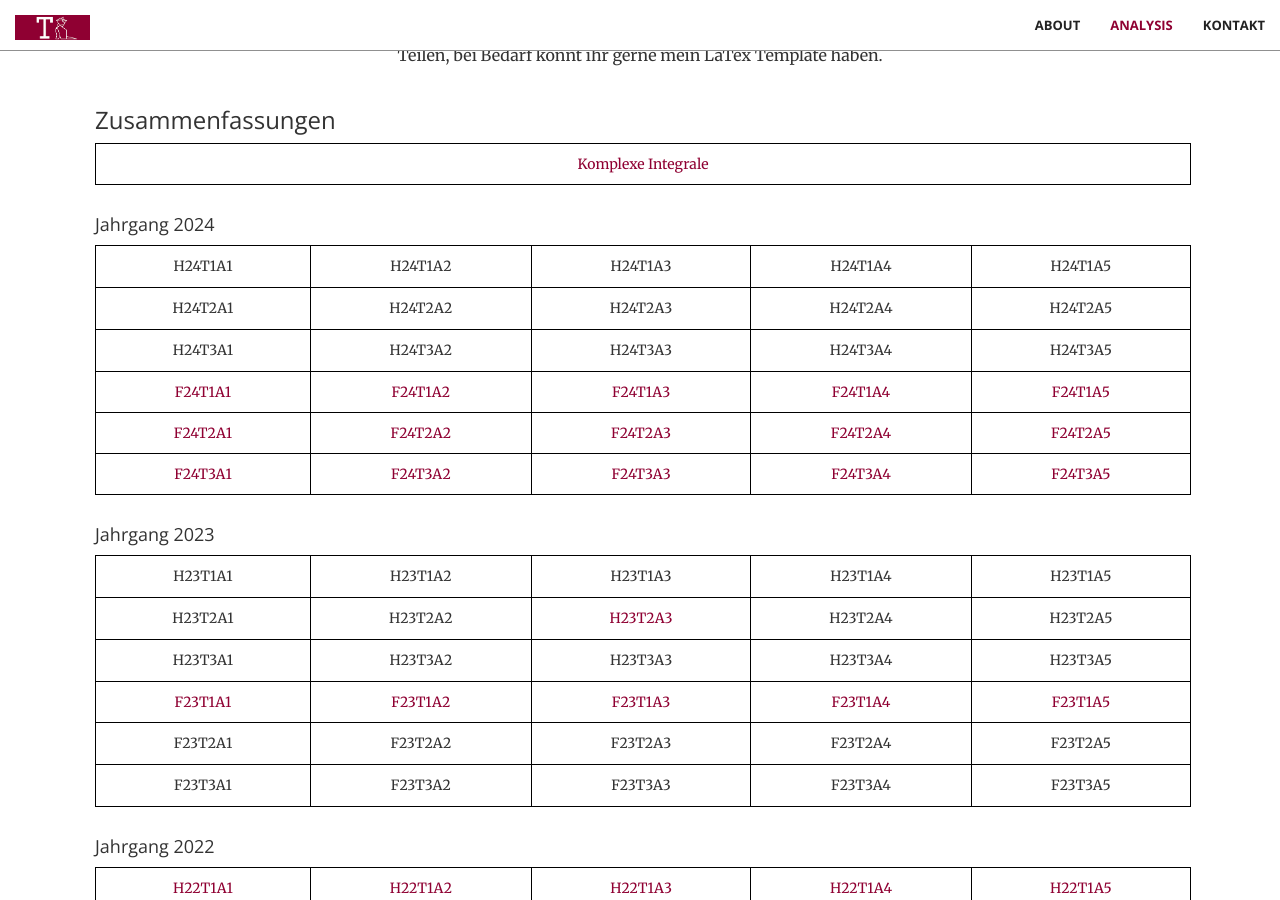
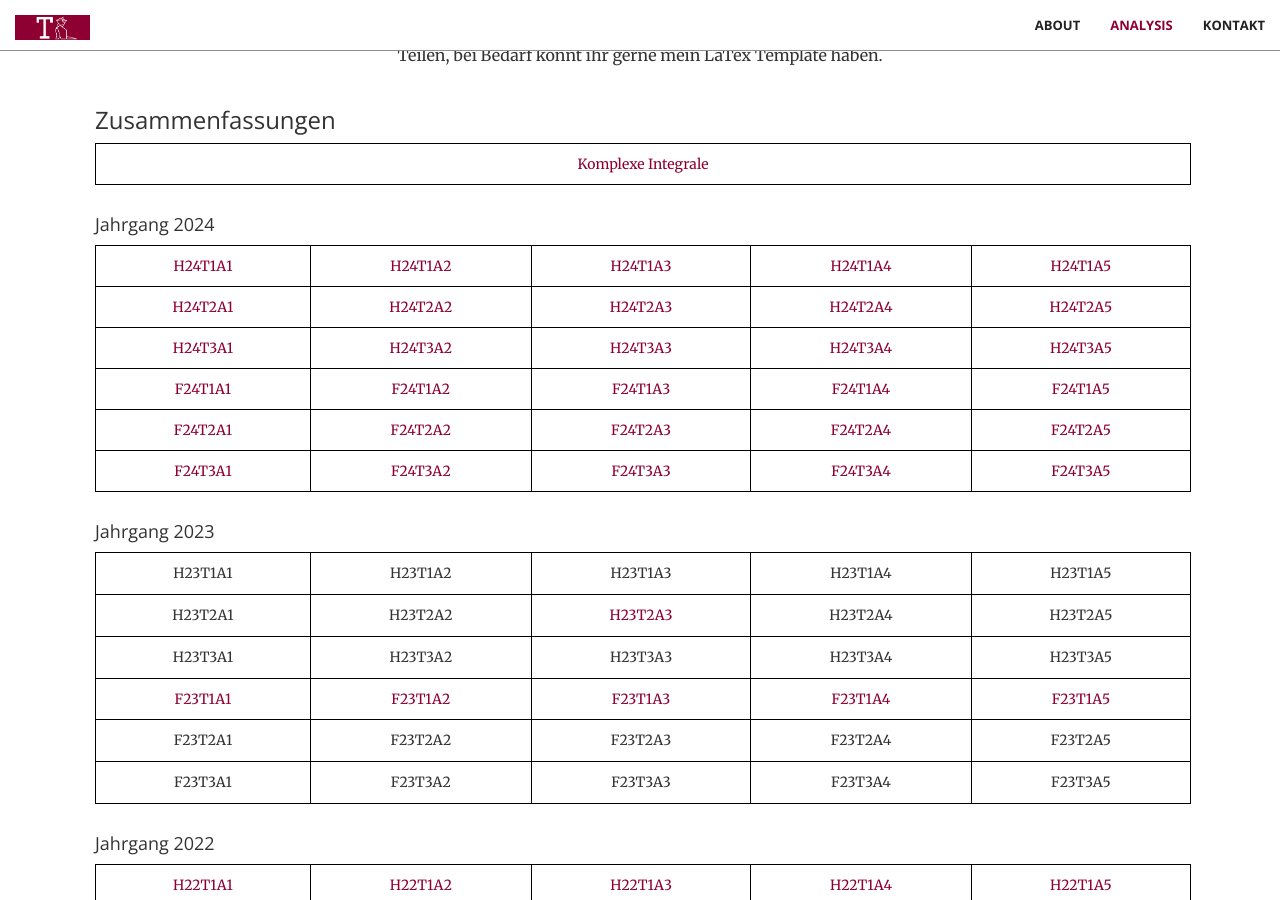
Before and after one commit to trabaldini/trabaldini.github.io, a Jekyll site: the page built from index.html, in a window 1280 px wide and 900 px high, scrolled down 1570 px. Built offline with Jekyll 4.4.1, drawn with Linux system fonts in a browser that asks for light colours; some web fonts are replaced.

Commit message:
adds all H24 exams

```diff
--- a/_includes/math.html
+++ b/_includes/math.html
@@ -32,53 +32,53 @@
                         <tbody>
                             <tr>
                                 <td>
-                                    <p>H24T1A1</p>
+                                    <a href="aufg/H24T1A1_RA.pdf" target="_blank">H24T1A1</a>
                                 </td>
                                 <td>
-                                    <p>H24T1A2</p>
+                                    <a href="aufg/H24T1A2_FT.pdf" target="_blank">H24T1A2</a>
                                 </td>
                                 <td>
-                                    <p>H24T1A3</p>
+                                    <a href="aufg/H24T1A3_FT.pdf" target="_blank">H24T1A3</a>
                                 </td>
                                 <td>
-                                    <p>H24T1A4</p>
+                                    <a href="aufg/H24T1A4_DGL.pdf" target="_blank">H24T1A4</a>
                                 </td>
                                 <td>
-                                    <p>H24T1A5</p>
+                                    <a href="aufg/H24T1A5_DGL.pdf" target="_blank">H24T1A5</a>
                                 </td>
                             </tr>
                             <tr>
                                 <td>
-                                    <p>H24T2A1</p>
+                                    <a href="aufg/H24T2A1_DGL.pdf" target="_blank">H24T2A1</a>
                                 </td>
                                 <td>
-                                    <p>H24T2A2</p>
+                                    <a href="aufg/H24T2A2_FT.pdf" target="_blank">H24T2A2</a>
                                 </td>
                                 <td>
-                                    <p>H24T2A3</p>
+                                    <a href="aufg/H24T2A3_FT.pdf" target="_blank">H24T2A3</a>
                                 </td>
                                 <td>
-                                    <p>H24T2A4</p>
+                                    <a href="aufg/H24T2A4_DGL.pdf" target="_blank">H24T2A4</a>
                                 </td>
                                 <td>
-                                    <p>H24T2A5</p>
+                                    <a href="aufg/H24T2A5_RA.pdf" target="_blank">H24T2A5</a>
                                 </td>
                             </tr>
                             <tr>
                                 <td>
-                                    <p>H24T3A1</p>
+                                    <a href="aufg/H24T3A1_FT.pdf" target="_blank">H24T3A1</a>
                                 </td>
                                 <td>
-                                    <p>H24T3A2</p>
+                                    <a href="aufg/H24T3A2_DGL.pdf" target="_blank">H24T3A2</a>
                                 </td>
                                 <td>
-                                    <p>H24T3A3</p>
+                                    <a href="aufg/H24T3A3_FT.pdf" target="_blank">H24T3A3</a>
                                 </td>
                                 <td>
-                                    <p>H24T3A4</p>
+                                    <a href="aufg/H24T3A4_FT.pdf" target="_blank">H24T3A4</a>
                                 </td>
                                 <td>
-                                    <p>H24T3A5</p>
+                                    <a href="aufg/H24T3A5_DGL.pdf" target="_blank">H24T3A5</a>
                                 </td>
                             </tr>
                             <tr>
```
Also changed, not shown: 16 other files.
